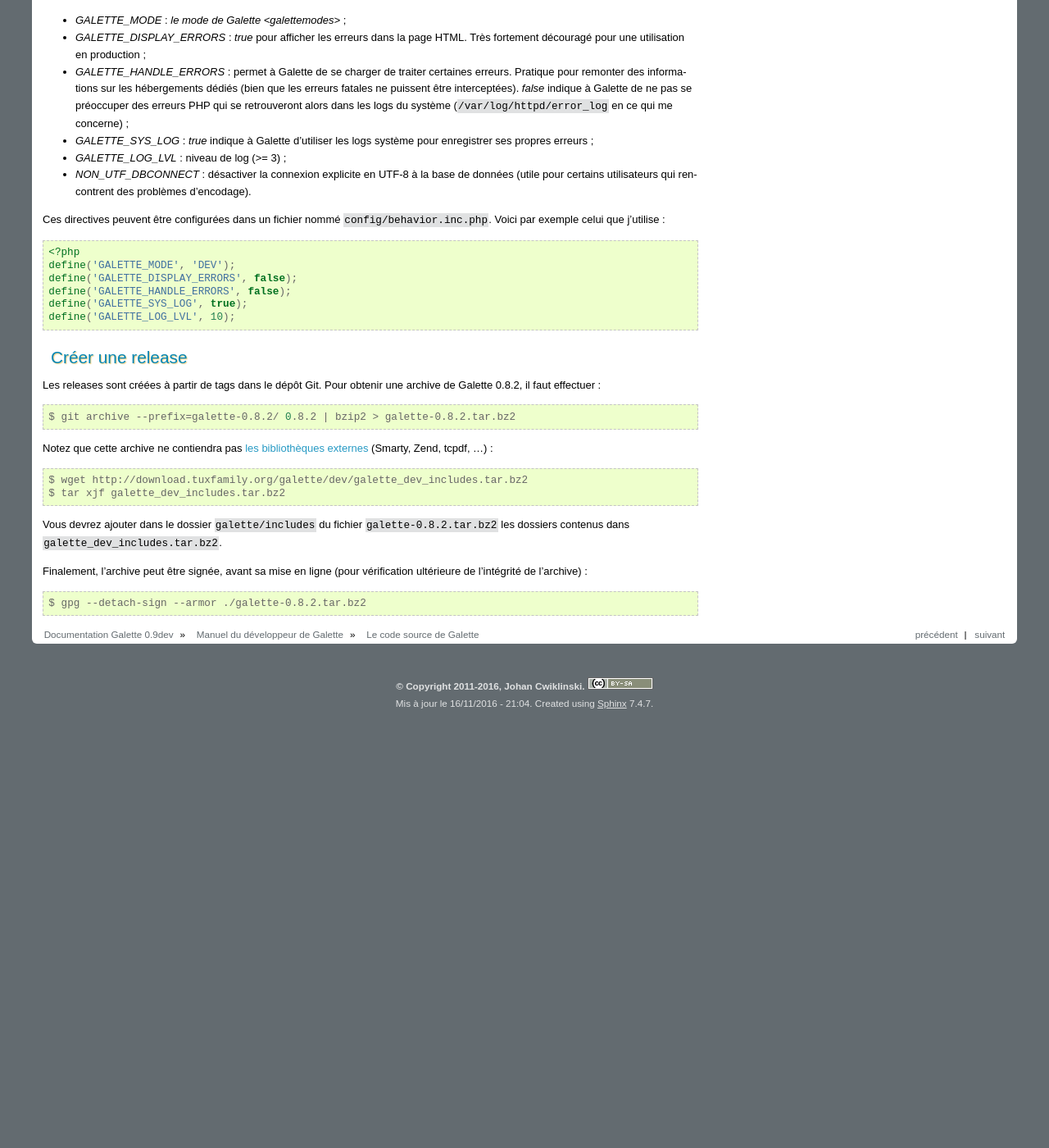
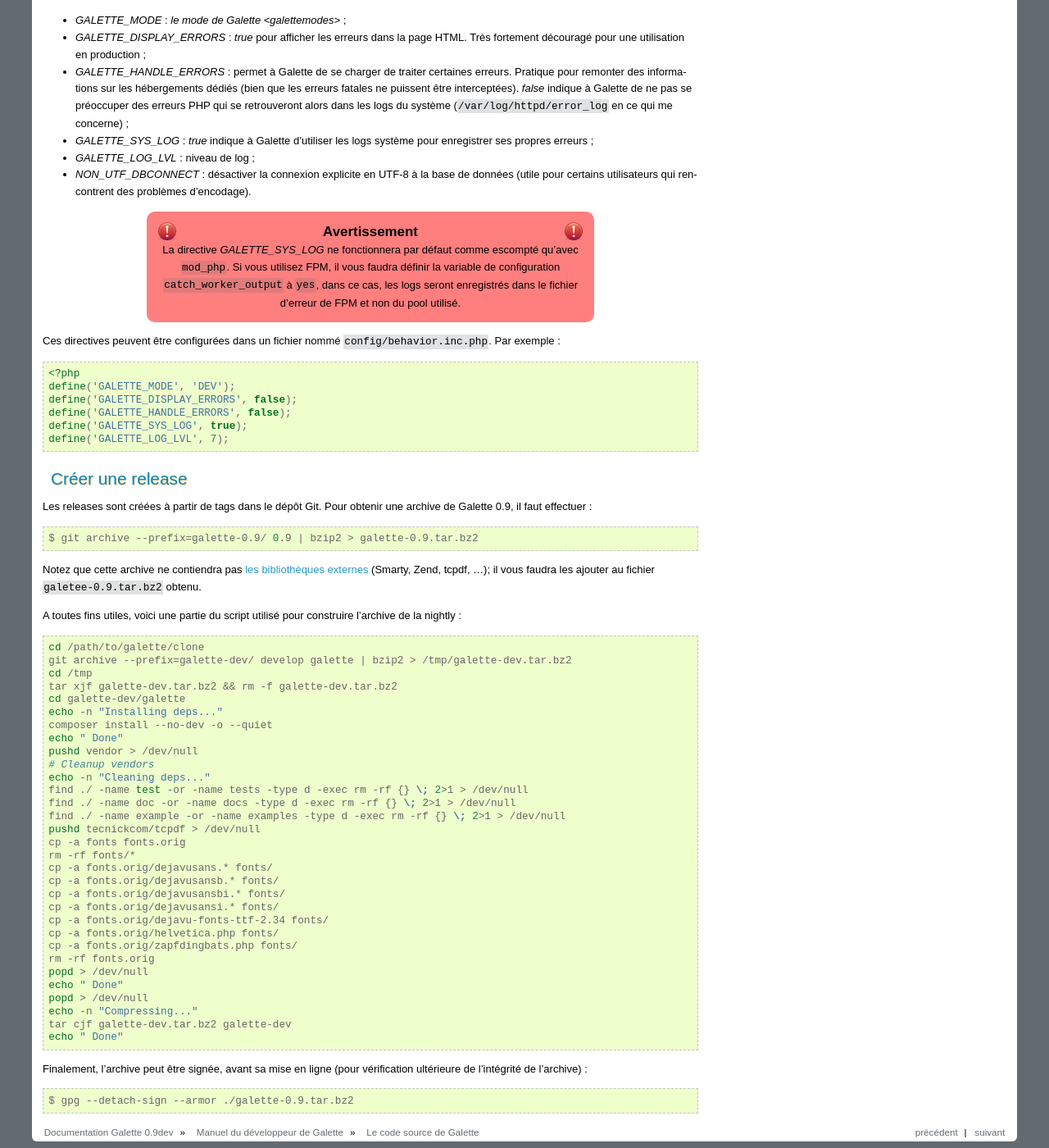
Before and after one commit to galette/galettedoc, a Sphinx documentation site: the page built from source/development/codage.rst, in a window 1280 px wide and 1400 px high, scrolled down 3034 px. Shown: the whole window at 82% size. Built offline with Sphinx 7.4.7, drawn with Linux system fonts in a browser that asks for light colours; before the commit the page ends 3902 px from its top, so only the background shows below that; some of the changed text lies outside the part shown.

Commit message:
Un mot sur les logs et FPM, déplacement du script de génération nightly

```diff
--- a/source/development/codage.rst
+++ b/source/development/codage.rst
@@ -6,7 +6,7 @@
 Le code source de Galette
 *************************
 
-Galette est un logiciel libre sous licence GPL version 3, écrit en PHP. À compter de la version 0.8, Galette n'est compatible qu'avec PHP en version 5.4 ou plus récente.
+Galette est un logiciel libre sous licence GPL version 3, écrit en PHP. À compter de la version 0.8, Galette n'est compatible qu'avec PHP en version 5.4 ou plus récente, à compter de la 0.9, ce sera PHP 5.5 qui sera requis.
 
 Nomenclature des fichiers
 =========================
@@ -179,10 +179,14 @@ Il est possible de définir certains comportements de galette, qui interviennent
 * `GALETTE_DISPLAY_ERRORS` : `true` pour afficher les erreurs dans la page HTML. Très fortement découragé pour une utilisation en production ;
 * `GALETTE_HANDLE_ERRORS` : permet à Galette de se charger de traiter certaines erreurs. Pratique pour remonter des informations sur les hébergements dédiés (bien que les erreurs fatales ne puissent être interceptées). `false` indique à Galette de ne pas se préoccuper des erreurs PHP qui se retrouveront alors dans les logs du système (``/var/log/httpd/error_log`` en ce qui me concerne) ;
 * `GALETTE_SYS_LOG` : `true` indique à Galette d'utiliser les logs système pour enregistrer ses propres erreurs ;
-* `GALETTE_LOG_LVL` : niveau de log (>= 3) ;
+* `GALETTE_LOG_LVL` : niveau de log ;
 * `NON_UTF_DBCONNECT` : désactiver la connexion explicite en UTF-8 à la base de données (utile pour certains utilisateurs qui rencontrent des problèmes d'encodage).
 
-Ces directives peuvent être configurées dans un fichier nommé ``config/behavior.inc.php``. Voici par exemple celui que j'utilise :
+.. warning::
+
+   La directive `GALETTE_SYS_LOG` ne fonctionnera par défaut comme escompté qu'avec ``mod_php``. Si vous utilisez FPM, il vous faudra définir la variable de configuration ``catch_worker_output`` à ``yes``, dans ce cas, les logs seront enregistrés dans le fichier d'erreur de FPM et non du pool utilisé.
+
+Ces directives peuvent être configurées dans un fichier nommé ``config/behavior.inc.php``. Par exemple :
 
 .. code-block:: php
 
@@ -191,28 +195,57 @@ Ces directives peuvent être configurées dans un fichier nommé ``config/behavi
    define('GALETTE_DISPLAY_ERRORS', false);
    define('GALETTE_HANDLE_ERRORS', false);
    define('GALETTE_SYS_LOG', true);
-   define('GALETTE_LOG_LVL', 10);
+   define('GALETTE_LOG_LVL', 7);
 
 Créer une release
 =================
 
-Les releases sont créées à partir de tags dans le dépôt Git. Pour obtenir une archive de Galette 0.8.2, il faut effectuer :
+Les releases sont créées à partir de tags dans le dépôt Git. Pour obtenir une archive de Galette 0.9, il faut effectuer :
 
 .. code-block:: bash
 
-   $ git archive --prefix=galette-0.8.2/ 0.8.2 | bzip2 > galette-0.8.2.tar.bz2
+   $ git archive --prefix=galette-0.9/ 0.9 | bzip2 > galette-0.9.tar.bz2
 
-Notez que cette archive ne contiendra pas `les bibliothèques externes <http://download.tuxfamily.org/galette/dev/galette_dev_includes.tar.bz2>`_ (Smarty, Zend, tcpdf, ...) :
+Notez que cette archive ne contiendra pas :ref:`les bibliothèques externes <deps>` (Smarty, Zend, tcpdf, ...); il vous faudra les ajouter au fichier ``galetee-0.9.tar.bz2`` obtenu.
+
+A toutes fins utiles, voici une partie du script utilisé pour construire l'archive de la nightly :
 
 .. code-block:: bash
 
-   $ wget http://download.tuxfamily.org/galette/dev/galette_dev_includes.tar.bz2
-   $ tar xjf galette_dev_includes.tar.bz2
-
-Vous devrez ajouter dans le dossier ``galette/includes`` du fichier ``galette-0.8.2.tar.bz2`` les dossiers contenus dans ``galette_dev_includes.tar.bz2``.
+   cd /path/to/galette/clone
+   git archive --prefix=galette-dev/ develop galette | bzip2 > /tmp/galette-dev.tar.bz2
+   cd /tmp
+   tar xjf galette-dev.tar.bz2 && rm -f galette-dev.tar.bz2
+   cd galette-dev/galette
+   echo -n "Installing deps..."
+   composer install --no-dev -o --quiet
+   echo " Done"
+   pushd vendor > /dev/null
+   # Cleanup vendors
+   echo -n "Cleaning deps..."
+   find ./ -name test -or -name tests -type d -exec rm -rf {} \; 2>1 > /dev/null
+   find ./ -name doc -or -name docs -type d -exec rm -rf {} \; 2>1 > /dev/null
+   find ./ -name example -or -name examples -type d -exec rm -rf {} \; 2>1 > /dev/null
+   pushd tecnickcom/tcpdf > /dev/null
+   cp -a fonts fonts.orig
+   rm -rf fonts/*
+   cp -a fonts.orig/dejavusans.* fonts/
+   cp -a fonts.orig/dejavusansb.* fonts/
+   cp -a fonts.orig/dejavusansbi.* fonts/
+   cp -a fonts.orig/dejavusansi.* fonts/
+   cp -a fonts.orig/dejavu-fonts-ttf-2.34 fonts/
+   cp -a fonts.orig/helvetica.php fonts/
+   cp -a fonts.orig/zapfdingbats.php fonts/
+   rm -rf fonts.orig
+   popd > /dev/null
+   echo " Done"
+   popd > /dev/null
+   echo -n "Compressing..."
+   tar cjf galette-dev.tar.bz2 galette-dev
+   echo " Done"
 
 Finalement, l'archive peut être signée, avant sa mise en ligne (pour vérification ultérieure de l'intégrité de l'archive) :
 
 .. code-block:: bash
 
-   $ gpg --detach-sign --armor ./galette-0.8.2.tar.bz2
+   $ gpg --detach-sign --armor ./galette-0.9.tar.bz2
```
Also changed, not shown: source/development/git.rst (+1 -35 lines).
